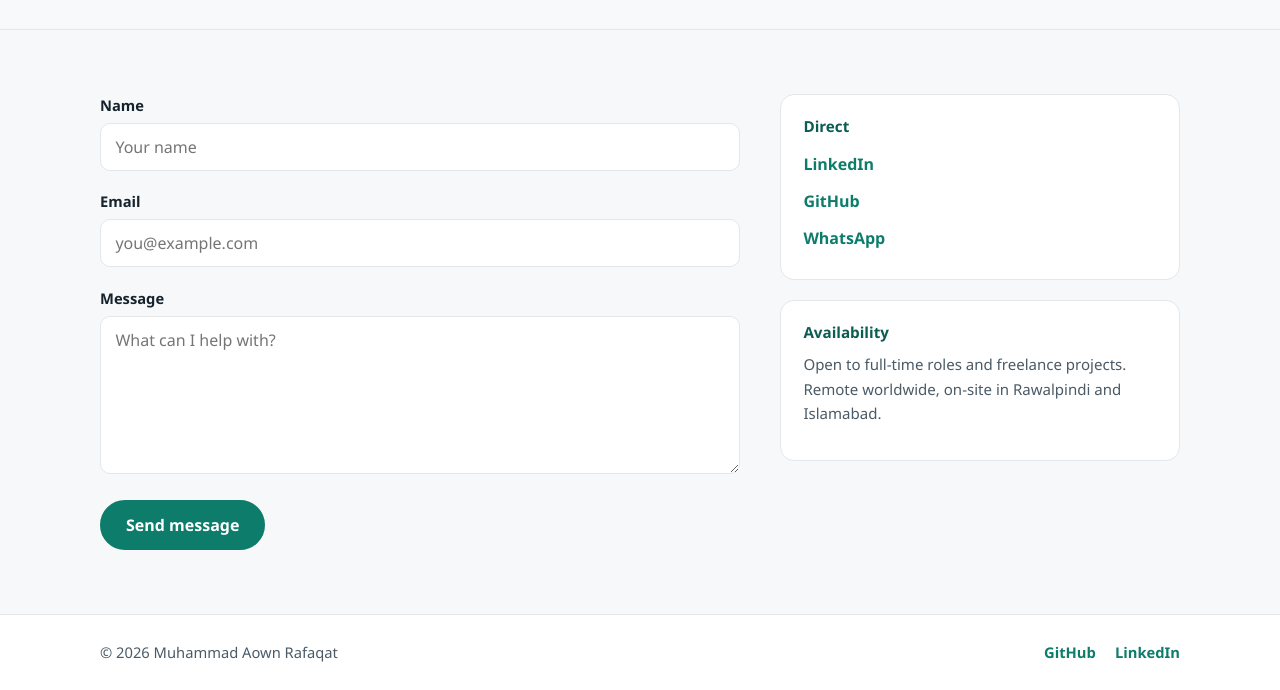
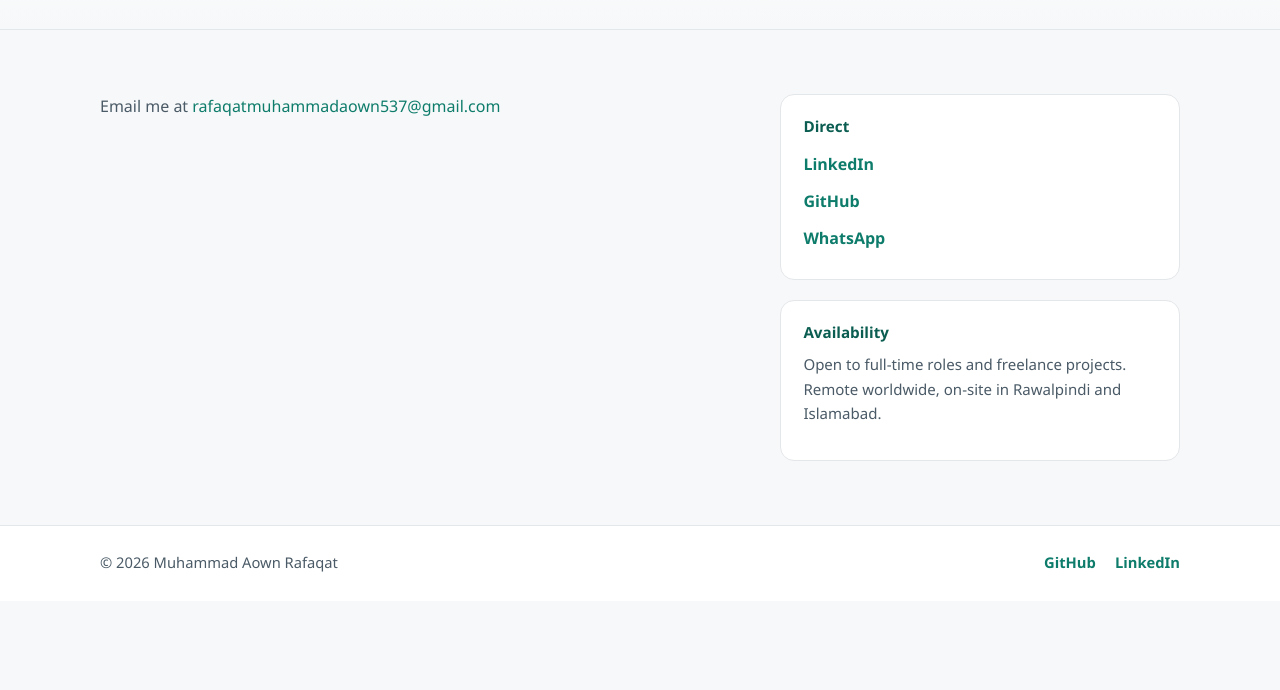
Before and after one commit to rafaqatmuhammadaown537/portfolio, a plain HTML site: page contact.html in a window 1280 px wide. Shown: the part 206-896 px from the top of the page. After the commit the page ends 807 px from the top, so only its background shows below. Drawn offline with Linux system fonts and the light colour scheme.

Commit message:
Replace contact form with direct email link

```diff
--- a/contact.html
+++ b/contact.html
@@ -34,25 +34,7 @@
     <section class="section">
       <div class="container split">
         <div class="split__main">
-          <form class="form" id="contactForm" novalidate>
-            <div class="form__row">
-              <label for="name">Name</label>
-              <input type="text" id="name" name="name" required minlength="2" placeholder="Your name" />
-              <p class="form__error" data-error-for="name">Please enter your name.</p>
-            </div>
-            <div class="form__row">
-              <label for="email">Email</label>
-              <input type="email" id="email" name="email" required placeholder="you@example.com" />
-              <p class="form__error" data-error-for="email">Please enter a valid email address.</p>
-            </div>
-            <div class="form__row">
-              <label for="message">Message</label>
-              <textarea id="message" name="message" rows="6" required minlength="10" placeholder="What can I help with?"></textarea>
-              <p class="form__error" data-error-for="message">Please write at least a sentence.</p>
-            </div>
-            <button class="btn" type="submit">Send message</button>
-            <p class="form__success" id="formSuccess" hidden>Thanks! Your message is ready to send. This opens your email app with everything filled in.</p>
-          </form>
+          <p class="contact-email">Email me at <a href="mailto:rafaqatmuhammadaown537@gmail.com">rafaqatmuhammadaown537@gmail.com</a></p>
         </div>
         <aside class="split__side">
           <div class="panel">
```
